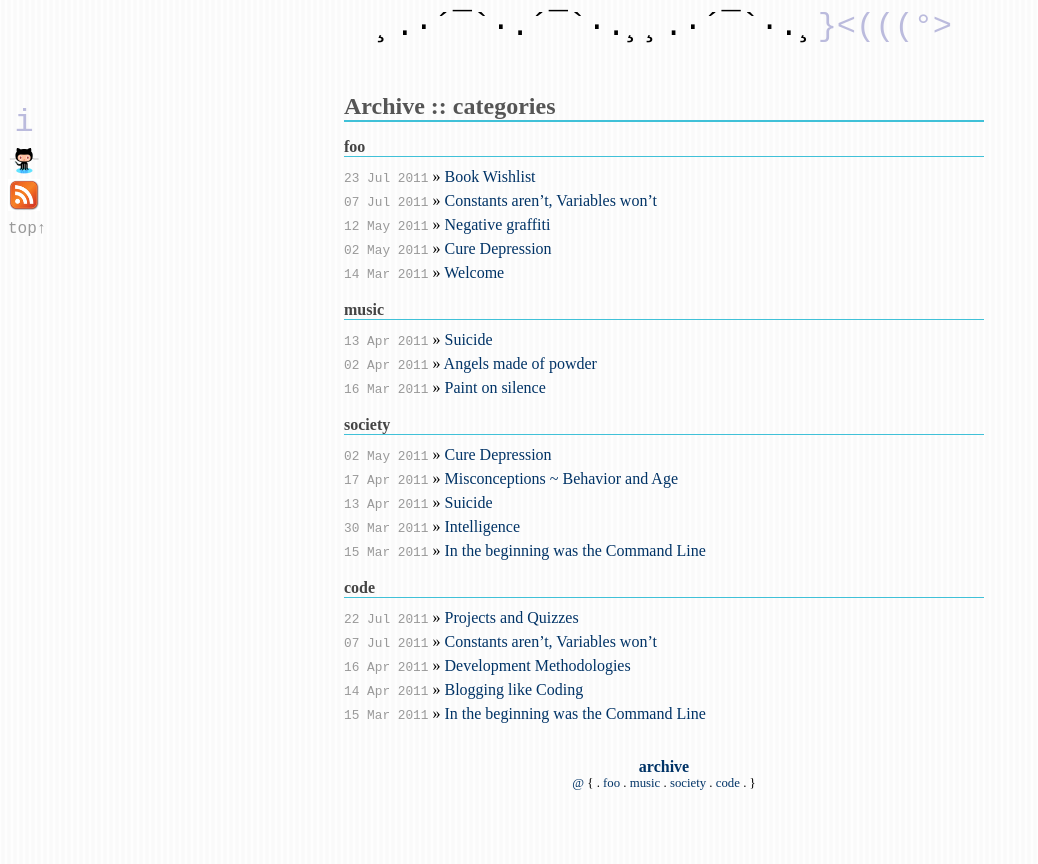
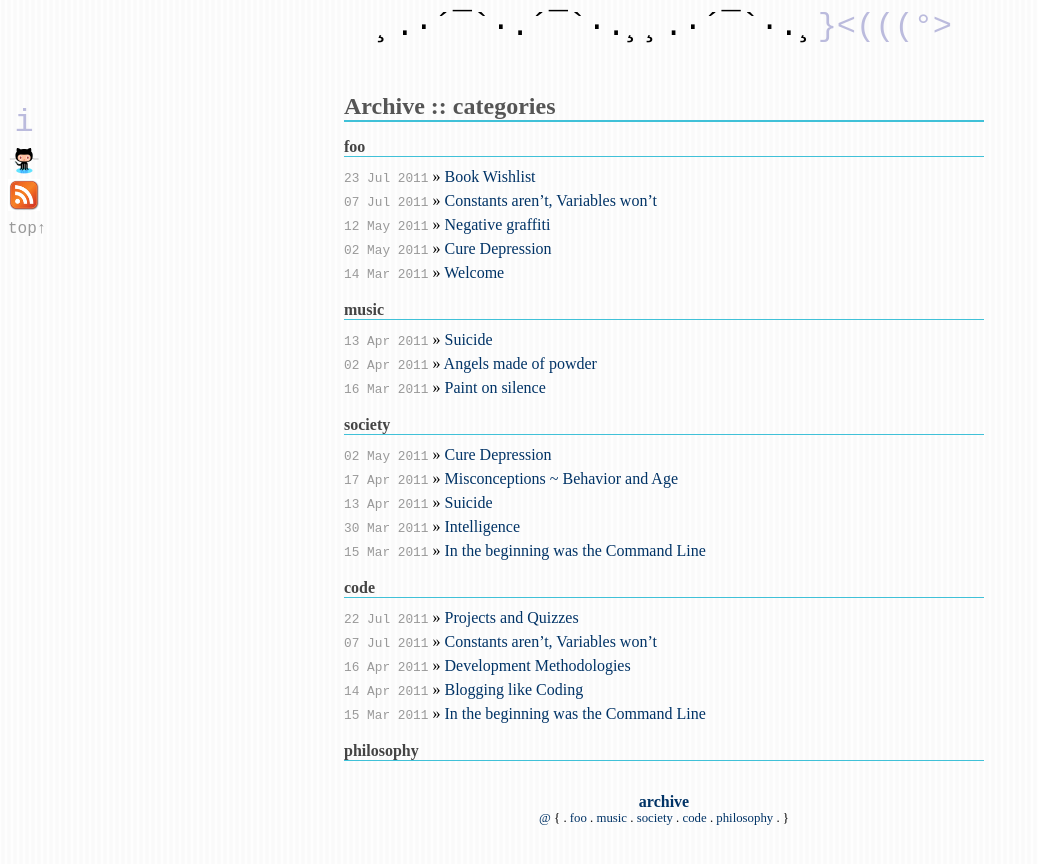
Before and after one commit to c00kiemon5ter/c00kiemon5ter.github.com, a Jekyll site: the page built from categories.markdown, in a window 1280 px wide. Shown: the top 864 px of the page, without its empty margins (0-1038 px from the left). Built offline with Jekyll 4.4.1, drawn with Linux system fonts in a browser that asks for light colours.

Commit message:
add philosophy category

```diff
--- a/_layouts/default.html
+++ b/_layouts/default.html
@@ -8,6 +8,8 @@ cats:
       url: /society/
     - id: code
       url: /code/
+    - id: philosophy
+      url: /philosophy/
 ---
 <!DOCTYPE html>
 <html xmlns="http://www.w3.org/1999/xhtml" xml:lang="en-us" lang="en-us">
--- a/categories.markdown
+++ b/categories.markdown
@@ -10,6 +10,8 @@ cats:
       url: /society/
     - id: code
       url: /code/
+    - id: philosophy
+      url: /philosophy/
 ---
 Archive :: categories {#archive}
 =====================
--- /dev/null
+++ b/philosophy/index.markdown
@@ -0,0 +1,4 @@
+---
+layout: category
+category: philosophy
+---
```
